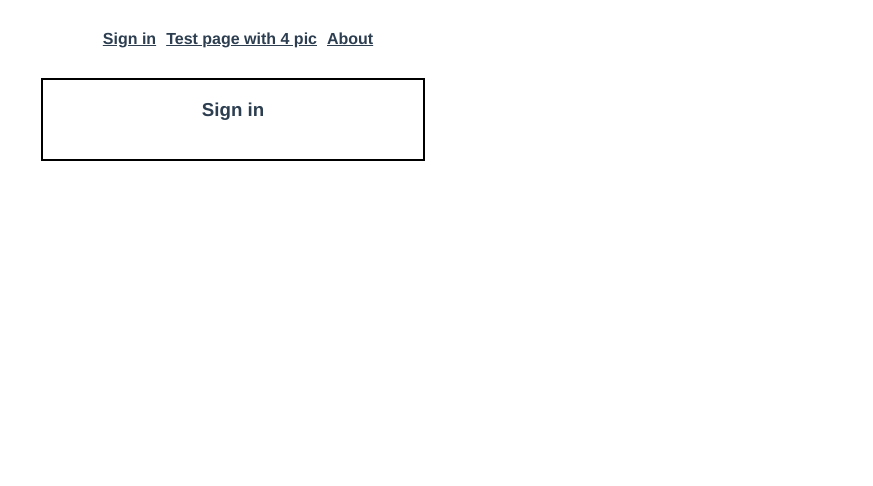
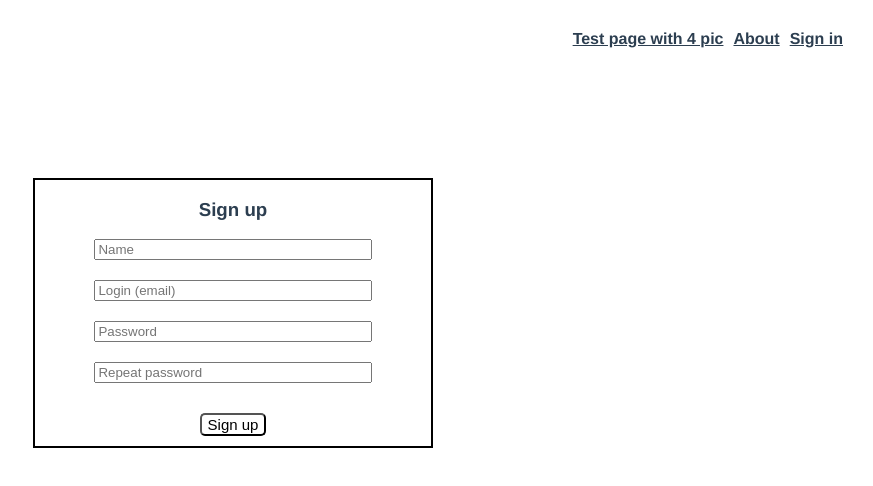
Before and after one commit to mike3293/Projects, a Vue app in the folder vue-project/: page /sign-up in a window 1280 px wide. Shown: the top 486 px of the page, without its empty margins (407-1280 px from the left). Built offline with nearby package versions, Linux system fonts and the light colour scheme.

Commit message:
Add sign up and sign in pages

```diff
--- a/vue-project/src/App.vue
+++ b/vue-project/src/App.vue
@@ -1,9 +1,9 @@
 <template>
   <div class="app">
     <nav class="nav">
-      <router-link to="/" class="nav__page-links">Sign in</router-link>
       <router-link to="/home" class="nav__page-links">Test page with 4 pic</router-link>
       <router-link to="/about" class="nav__page-links">About</router-link>
+      <router-link to="/" class="nav__page-links">Sign in</router-link>
     </nav>
     <router-view />
     <footer />
@@ -21,7 +21,6 @@
 body {
   margin: 0px;
   font-size: 16px;
-  /* font-family: "National", "Helvetica", "Arial", sans-serif; */
 }
 
 .app {
@@ -32,7 +31,7 @@ body {
 
 .nav {
   padding: 30px;
-
+  text-align: right;
   &__page-links {
     font-weight: bold;
     color: #2c3e50;
--- a/vue-project/src/auth/sign-in/SignIn.vue
+++ b/vue-project/src/auth/sign-in/SignIn.vue
@@ -1,27 +1,32 @@
 <template>
     <div class="sign-in">
-    <div class="sign-in__form">
+        <form class="sign-in__form">
             <h3 class="sign-in__title">Sign in</h3>
-      <input v-model="login" placeholder="Login" class="sign-in__input" />
-      <input v-model="password" placeholder="Password" class="sign-in__input" type="password" />
+            <input required v-model="login" placeholder="Login" class="sign-in__input" />
+            <input
+                required
+                v-model="password"
+                placeholder="Password"
+                class="sign-in__input"
+                type="password"
+            />
             <div class="sign-in__links">
                 <router-link to="/sign-up">Sign up</router-link>
                 <router-link to="/">Password?</router-link>
             </div>
-      <button>Log in</button>
-    </div>
+            <CommonButton msg="Sign in" class="sign-in__button" />
+        </form>
     </div>
 </template>
 
 <style lang="scss">
 .sign-in {
     &__form {
-    width: 40%;
-    max-width: 500px;
+        width: 35%;
+        max-width: 400px;
         display: block;
         border: 2px solid black;
-    margin: auto;
-    // padding: 10px;
+        margin: 100px auto;
     }
 
     &__title {
@@ -29,7 +34,7 @@
 
     &__input {
         width: 70%;
-    margin-bottom: 8px;
+        margin-bottom: 20px;
     }
     &__links {
         margin: auto;
@@ -38,9 +43,19 @@
         display: flex;
         justify-content: space-between;
     }
+
+    &__button {
+        margin: 10px auto;
+    }
 }
 </style>
 
 <script>
-export default {};
+import CommonButton from "../../shared/components/button/CommonButton.vue";
+export default {
+    name: "sign-in",
+    components: {
+        CommonButton
+    }
+};
 </script>
--- a/vue-project/src/auth/sign-up/SignUp.vue
+++ b/vue-project/src/auth/sign-up/SignUp.vue
@@ -1,19 +1,38 @@
 <template>
     <div class="sign-up">
-    <div class="sign-up__form">
-      <h3 class="sign-up__title">Sign in</h3>
-    </div>
+        <form class="sign-up__form">
+            <h3 class="sign-up__title">Sign up</h3>
+
+            <input required v-model="Name" placeholder="Name" class="sign-up__input" />
+            <input
+                required
+                v-model="login"
+                placeholder="Login (email)"
+                type="email"
+                class="sign-up__input"
+            />
+
+            <input required v-model="password" placeholder="Password" class="sign-up__input" />
+            <input
+                required
+                v-model="passwordValid"
+                placeholder="Repeat password"
+                class="sign-up__input"
+            />
+
+            <CommonButton msg="Sign up" class="sign-up__button" />
+        </form>
     </div>
 </template>
 
 <style lang="scss">
 .sign-up {
     &__form {
-    width: 30%;
+        width: 35%;
+        max-width: 400px;
         display: block;
         border: 2px solid black;
-    margin: auto;
-    padding-bottom: 20px;
+        margin: 100px auto;
     }
 
     &__title {
@@ -21,11 +40,28 @@
 
     &__input {
         width: 70%;
-    margin-bottom: 8px;
+        margin-bottom: 20px;
+    }
+    &__links {
+        margin: auto;
+        margin-bottom: 5px;
+        width: 70%;
+        display: flex;
+        justify-content: space-between;
+    }
+
+    &__button {
+        margin: 10px auto;
     }
 }
 </style>
 
 <script>
-export default {};
+import CommonButton from "../../shared/components/button/CommonButton.vue";
+export default {
+    name: "sign-up",
+    components: {
+        CommonButton
+    }
+};
 </script>
--- /dev/null
+++ b/vue-project/src/shared/components/button/CommonButton.vue
@@ -0,0 +1,21 @@
+<template>
+    <button type="submit">{{ msg }}</button>
+</template>
+
+<style lang="scss" scoped>
+button {
+    display: block;
+    border-radius: 5px;
+    background-color: white;
+    font-size: 15px;
+}
+</style>
+
+<script>
+export default {
+    name: "CommonButton",
+    props: {
+        msg: String
+    }
+};
+</script>
```
Also changed, not shown: vue-project/src/admin/Admin.vue (added, +14 -0 lines), vue-project/src/router.js (+9 -2 lines). Lines whose indentation alone changed are shown as unchanged.
